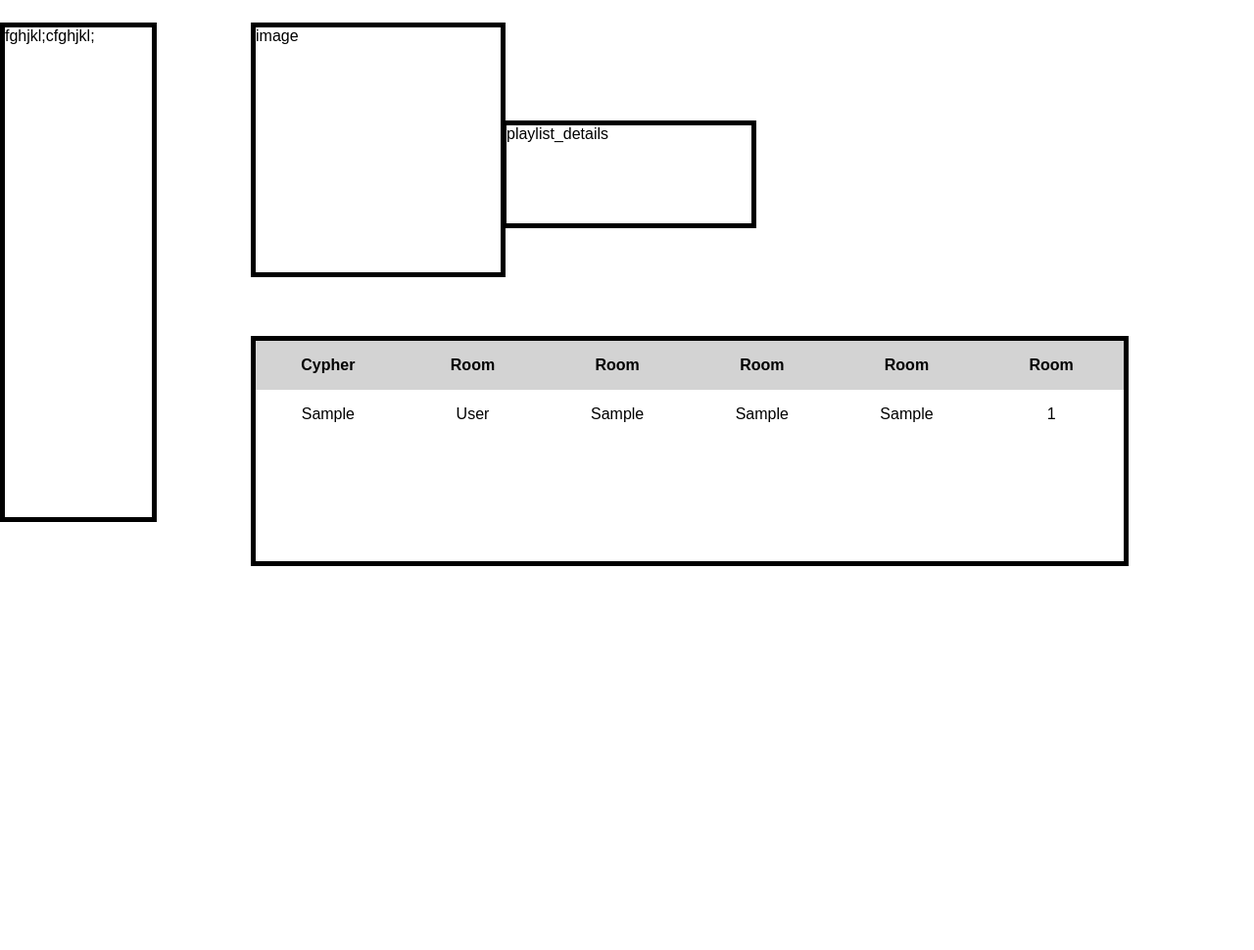
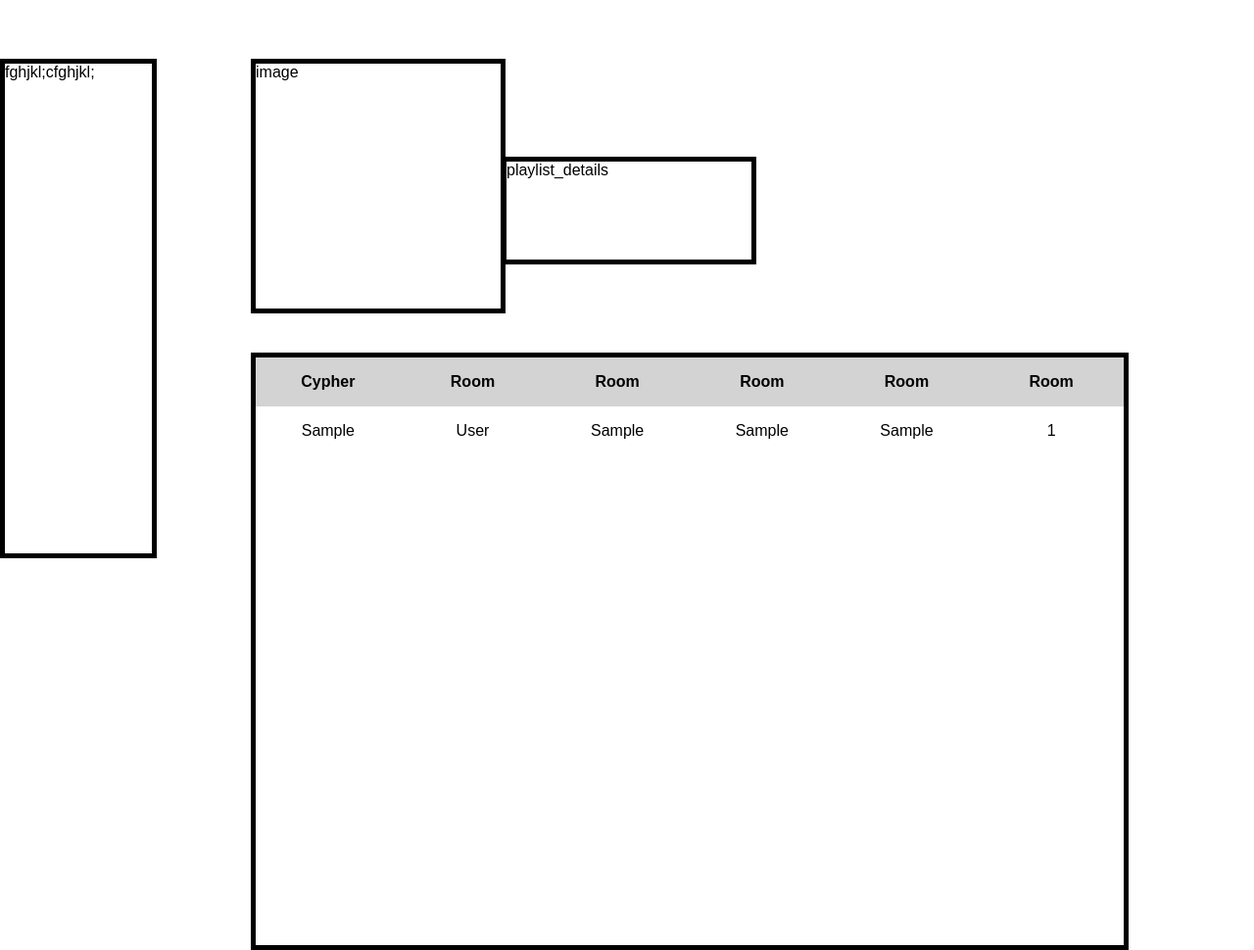
Before and after one commit to 6tjessil/dit_csi_music_db, a PHP site: page /UseThis/your_library.php in a window 1280 px wide. Shown: the part 61-1031 px from the top of the page at 98% size. Before the commit the page ends 639 px from the top, so only its background shows below. Run offline with PHP 8.4, Linux system fonts and the light colour scheme; tables that the repository leaves empty or names only in its code hold one stand-in row (values such as "Sample post").

Commit message:
Adjusting the elements
I managed to make the music data div larger.

```diff
--- a/style.css
+++ b/style.css
@@ -201,12 +201,12 @@ th{
 #your_library_content{
   height:600px;
   grid-template-columns: repeat(10, 10%);
-  grid-template-rows: auto;
+  grid-template-rows: 60px 200px 100px 100px 100px;
   display: grid;
 }
 
 .music_data_div{
-  height:225px;
+  height:600px;
   border: 5px solid black;
   grid-row: 4/5;
   grid-column: 3/10;
```
